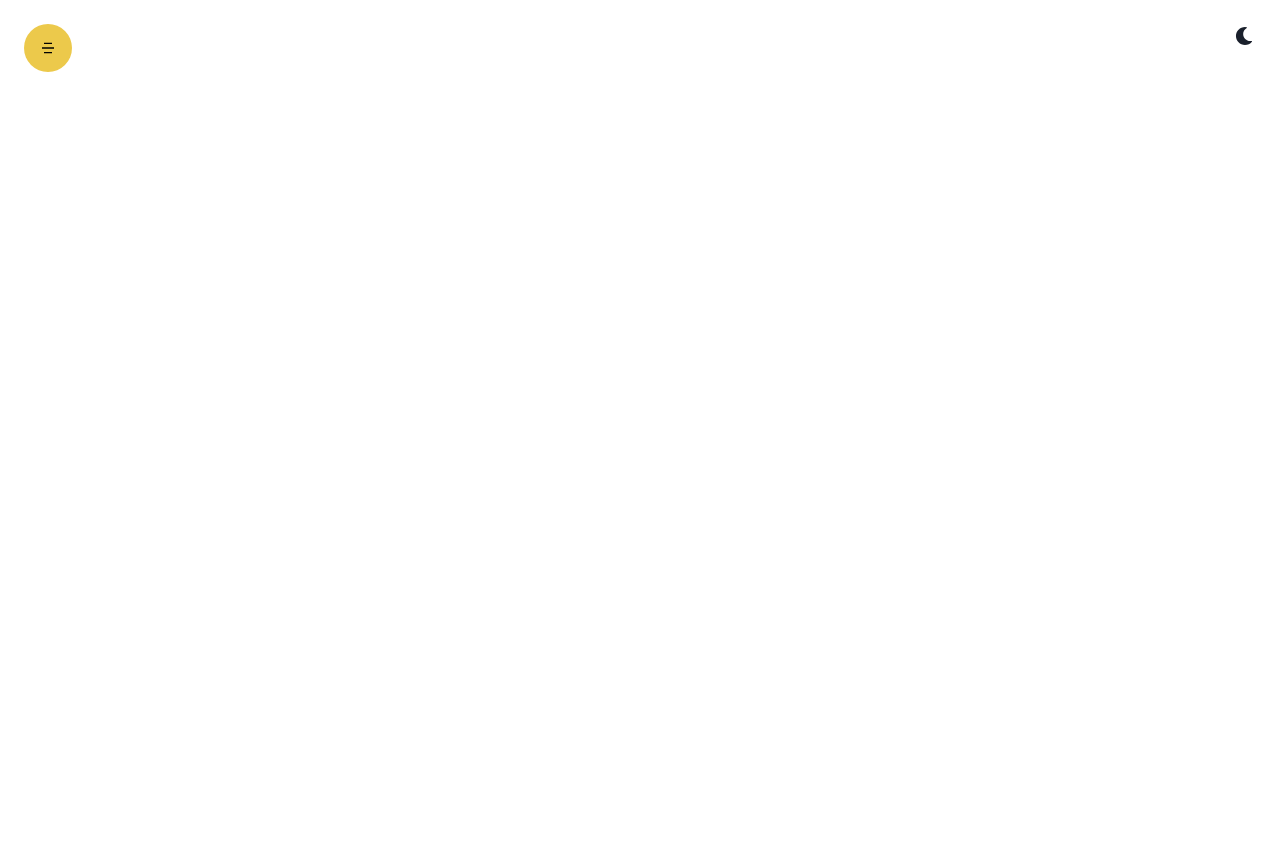
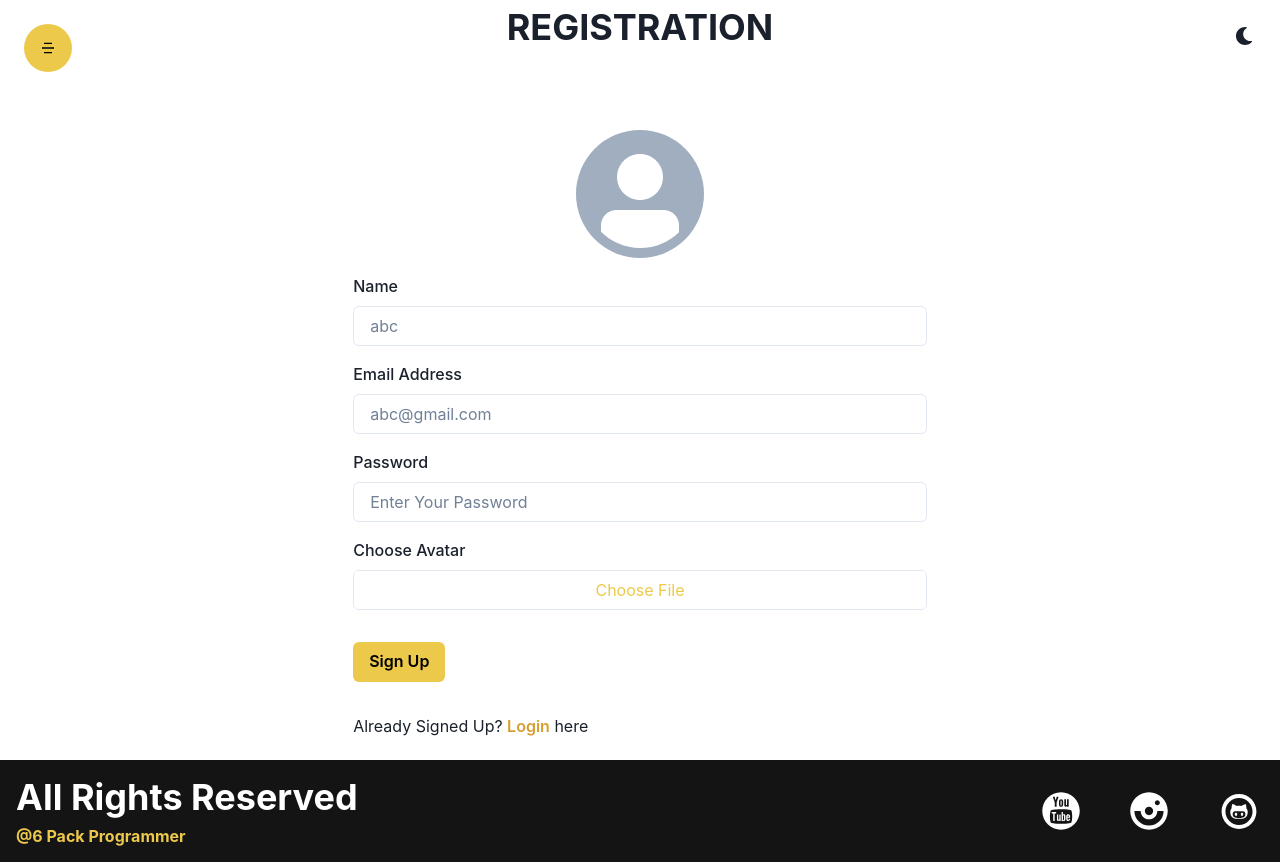
Before and after one commit to sarb001/Course-for-Coders-Web-App, a React (Create React App) app in the folder c-f-c/: page /register in a window 1280 px wide. Before the commit this address had no page. Before the commit the page ends 800 px from the top, so only its background shows below. Built offline with nearby package versions, Linux system fonts and the light colour scheme.

Commit message:
feature - Signup/Login UI Created

```diff
--- a/c-f-c/src/App.js
+++ b/c-f-c/src/App.js
@@ -3,6 +3,10 @@
 import Home from './Components/Home/Home';
 import Header from './Components/Layout/Header/Header';
 import Courses from './Components/Courses/Courses';
+import Footer from './Components/Layout/Footer/Footer';
+import Login from './Components/Auth/Login';
+import Register from './Components/Auth/Register';
+import ForgetPassword from './Components/Auth/ForgetPassword';
 
 function App() {
   return (
@@ -12,7 +16,11 @@
          <Routes>
             <Route exact path = "/"  element= {<Home />}> </Route>
             <Route exact path = "/courses"  element= {<Courses />}> </Route>
+            <Route exact path = "/login"  element= {<Login />}> </Route>
+            <Route exact path = "/register"  element= {<Register />}> </Route>
+            <Route exact path = "/forgetpassword"  element= {<ForgetPassword />}> </Route>
          </Routes>
+         <Footer />
      </Router>
      </>
   );
--- /dev/null
+++ b/c-f-c/src/Components/Auth/ForgetPassword.jsx
@@ -0,0 +1,11 @@
+import React from 'react'
+
+const ForgetPassword = () => {
+  return (
+    <div>
+        ForgetPassword
+    </div>
+  )
+}
+
+export default ForgetPassword
--- /dev/null
+++ b/c-f-c/src/Components/Auth/Login.jsx
@@ -0,0 +1,83 @@
+
+import {
+    Box,
+    Button,
+    Container,
+    FormLabel,
+    Heading,
+    Input,
+    VStack,
+  } from '@chakra-ui/react';
+import { useState } from 'react';
+import { Link } from 'react-router-dom';
+const Login = () => {
+
+  const [email, setEmail] = useState('');
+  const [password, setPassword] = useState('');
+
+  const submitHandler = e => {
+    e.preventDefault();
+  };
+
+  return (
+    <div>
+        <Container h={'95vh'}>
+      <VStack h={'full'} justifyContent="center" spacing={'16'}>
+        <Heading children={'Welcome to CourseBundler'} />
+
+        <form onSubmit={submitHandler} style={{ width: '100%' }}>
+          <Box my={'4'}>
+            <FormLabel htmlFor="email" children="Email Address" />
+            <Input
+              required
+              id="email"
+              value={email}
+              onChange={e => setEmail(e.target.value)}
+              placeholder="abc@gmail.com"
+              type={'email'}
+              focusBorderColor="yellow.500"
+            />
+          </Box>
+
+          <Box my={'4'}>
+            <FormLabel htmlFor="password" children="Password" />
+            <Input
+              required
+              id="password"
+              value={password}
+              onChange={e => setPassword(e.target.value)}
+              placeholder="Enter Your Password"
+              type={'password'}
+              focusBorderColor="yellow.500"
+            />
+          </Box>
+
+          <Box>
+            <Link to="/forgetpassword">
+              <Button fontSize={'sm'} variant="link">
+                Forget Password?
+              </Button>
+            </Link>
+          </Box>
+
+          <Button my="4" colorScheme={'yellow'} type="submit">
+            Login
+          </Button>
+
+          <Box my="4">
+            New User?{' '}
+            <Link to="/register">
+              <Button colorScheme={'yellow'} variant="link">
+                Sign Up
+              </Button>{' '}
+              here
+            </Link>
+          </Box>
+        </form>
+      </VStack>
+    </Container>
+    </div>
+  )
+}
+
+export default Login
--- /dev/null
+++ b/c-f-c/src/Components/Auth/Register.jsx
@@ -0,0 +1,136 @@
+
+import {
+    Avatar,
+    Box,
+    Button,
+    Container,
+    FormLabel,
+    Heading,
+    Input,
+    VStack,
+  } from '@chakra-ui/react';
+import { useState } from 'react';
+
+  import { Link } from 'react-router-dom';
+
+  export const fileUploadCss = {
+    cursor: 'pointer',
+    marginLeft: '-5%',
+    width: '110%',
+    border: 'none',
+    height: '100%',
+    color: '#ECC94B',
+    backgroundColor: 'white',
+  }
+
+  const fileUploadStyle = {
+        '&::file-selector-button': fileUploadCss,
+  }
+
+
+const Register = () => {
+    const [email, setEmail] = useState('');
+    const [name, setName] = useState('');
+    const [password, setPassword] = useState('');
+    const [imagePrev, setImagePrev] = useState('');
+    const [image, setImage] = useState('');
+
+    const submitHandler = (e)  => {
+        e.preventDefault();
+    }
+
+    const changeImageHandler = e => {
+        const file = e.target.files[0];
+       const reader = new FileReader();
+
+       reader.readAsDataURL(file);
+       reader.onloadend = () => {
+        setImagePrev(reader.result);
+        setImage(file);
+      };
+    }
+
+
+  return (
+    <div>
+        <Container h={'95vh'}>
+            <VStack h={'full'} justifyContent="center" spacing={'16'}>
+                <Heading textTransform={'uppercase'} children={'Registration'} />
+
+                <form onSubmit={submitHandler} style={{ width: '100%' }}>
+                <Box my="4" display={'flex'} justifyContent="center">
+                    <Avatar src={imagePrev} size={'2xl'} />
+                </Box>
+                <Box my={'4'}>
+                    <FormLabel htmlFor="name" children="Name" />
+                    <Input
+                    required
+                    id="name"
+                    value={name}
+                    onChange={e => setName(e.target.value)}
+                    placeholder="abc"
+                    type={'text'}
+                    focusBorderColor="yellow.500"
+                    />
+                </Box>
+
+                <Box my={'4'}>
+                    <FormLabel htmlFor="email" children="Email Address" />
+                    <Input
+                    required
+                    id="email"
+                    value={email}
+                    onChange={e => setEmail(e.target.value)}
+                    placeholder="abc@gmail.com"
+                    type={'email'}
+                    focusBorderColor="yellow.500"
+                    />
+                </Box>
+
+                <Box my={'4'}>
+                    <FormLabel htmlFor="password" children="Password" />
+                    <Input
+                    required
+                    id="password"
+                    value={password}
+                    onChange={e => setPassword(e.target.value)}
+                    placeholder="Enter Your Password"
+                    type={'password'}
+                    focusBorderColor="yellow.500"
+                    />
+                </Box>
+
+                <Box my={'4'}>
+                    <FormLabel htmlFor="chooseAvatar" children="Choose Avatar" />
+                    <Input
+                    accept="image/*"
+                    required
+                    id="chooseAvatar"
+                    type={'file'}
+                    focusBorderColor="yellow.500"
+                    css={fileUploadStyle}
+                    onChange={changeImageHandler}
+                    />
+                </Box>
+
+                <Button my="4" colorScheme={'yellow'} type="submit">
+                    Sign Up
+                </Button>
+
+                <Box my="4">
+                    Already Signed Up?{' '}
+                    <Link to="/login">
+                    <Button colorScheme={'yellow'} variant="link">
+                        Login
+                    </Button>{' '}
+                    here
+                    </Link>
+                </Box>
+                </form>
+            </VStack>
+    </Container>
+    </div>
+  )
+}
+
+export default Register
--- /dev/null
+++ b/c-f-c/src/Components/Layout/Footer/Footer.jsx
@@ -0,0 +1,47 @@
+
+import { Box, Heading, HStack, Stack, VStack } from '@chakra-ui/react';
+import React from 'react';
+import {
+  TiSocialYoutubeCircular,
+  TiSocialInstagramCircular,
+} from 'react-icons/ti';
+import { DiGithub } from 'react-icons/di';
+
+const Footer = () => {
+  return (
+    <div>
+        <Box padding={'4'} bg="blackAlpha.900" minH={'10vh'}>
+      <Stack direction={['column', 'row']}>
+        <VStack alignItems={['center', 'flex-start']} width="full">
+          <Heading children="All Rights Reserved" color={'white'} />
+          <Heading
+            fontFamily={'body'}
+            size="sm"
+            children="@6 Pack Programmer"
+            color={'yellow.400'}
+          />
+        </VStack>
+
+        <HStack
+          spacing={['2', '10']}
+          justifyContent="center"
+          color={'white'}
+          fontSize="50"
+        >
+          <a href="https://youtube.com/6packprogrammer" target={'blank'}>
+            <TiSocialYoutubeCircular />
+          </a>
+          <a href="https://instagram.com/meabhisingh" target={'blank'}>
+            <TiSocialInstagramCircular />
+          </a>
+          <a href="https://github.com/meabhisingh" target={'blank'}>
+            <DiGithub />
+          </a>
+        </HStack>
+      </Stack>
+    </Box>
+    </div>
+  )
+}
+
+export default Footer
```
Also changed, not shown: c-f-c/src/Components/Layout/Footer/Footer.css (added).
